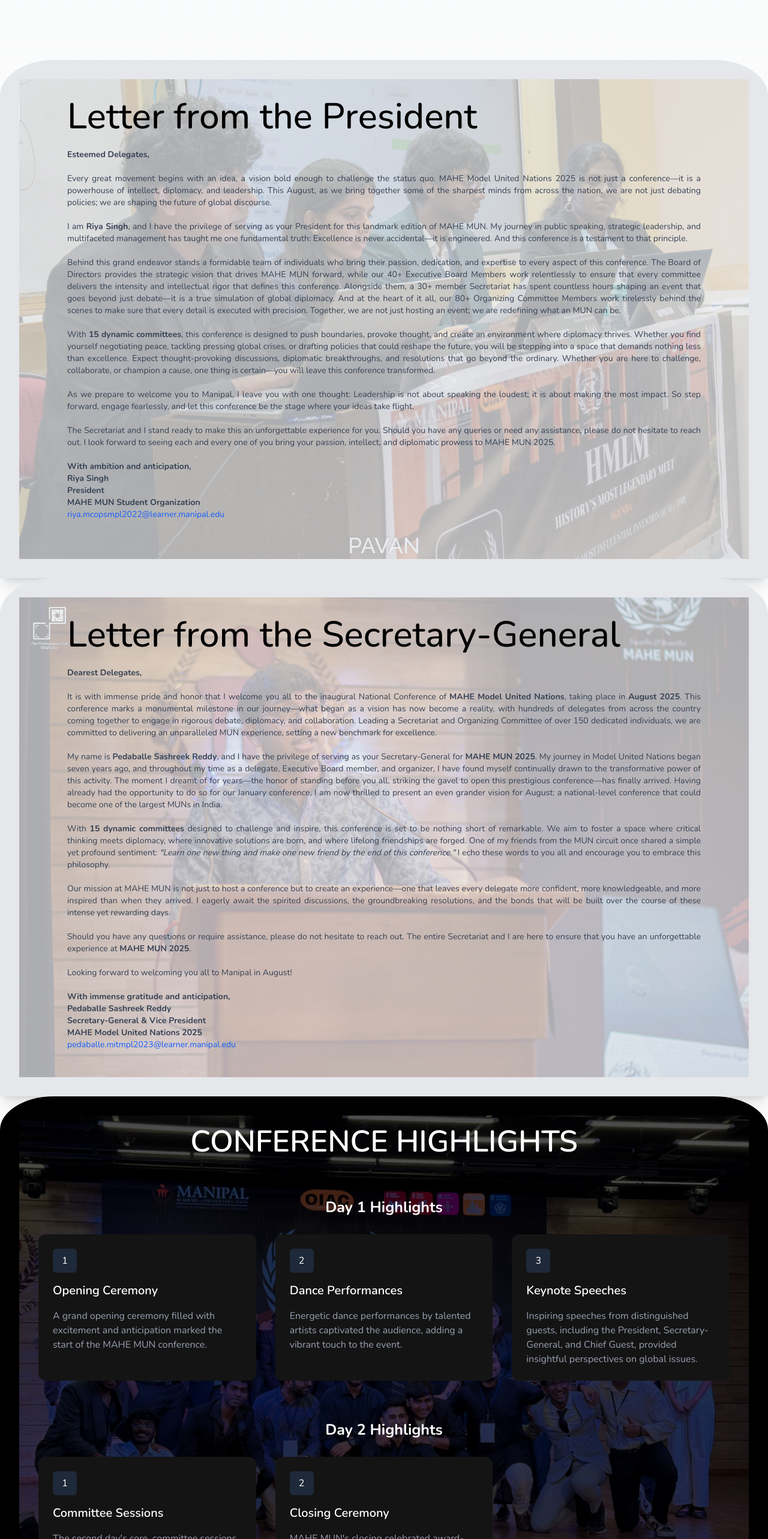
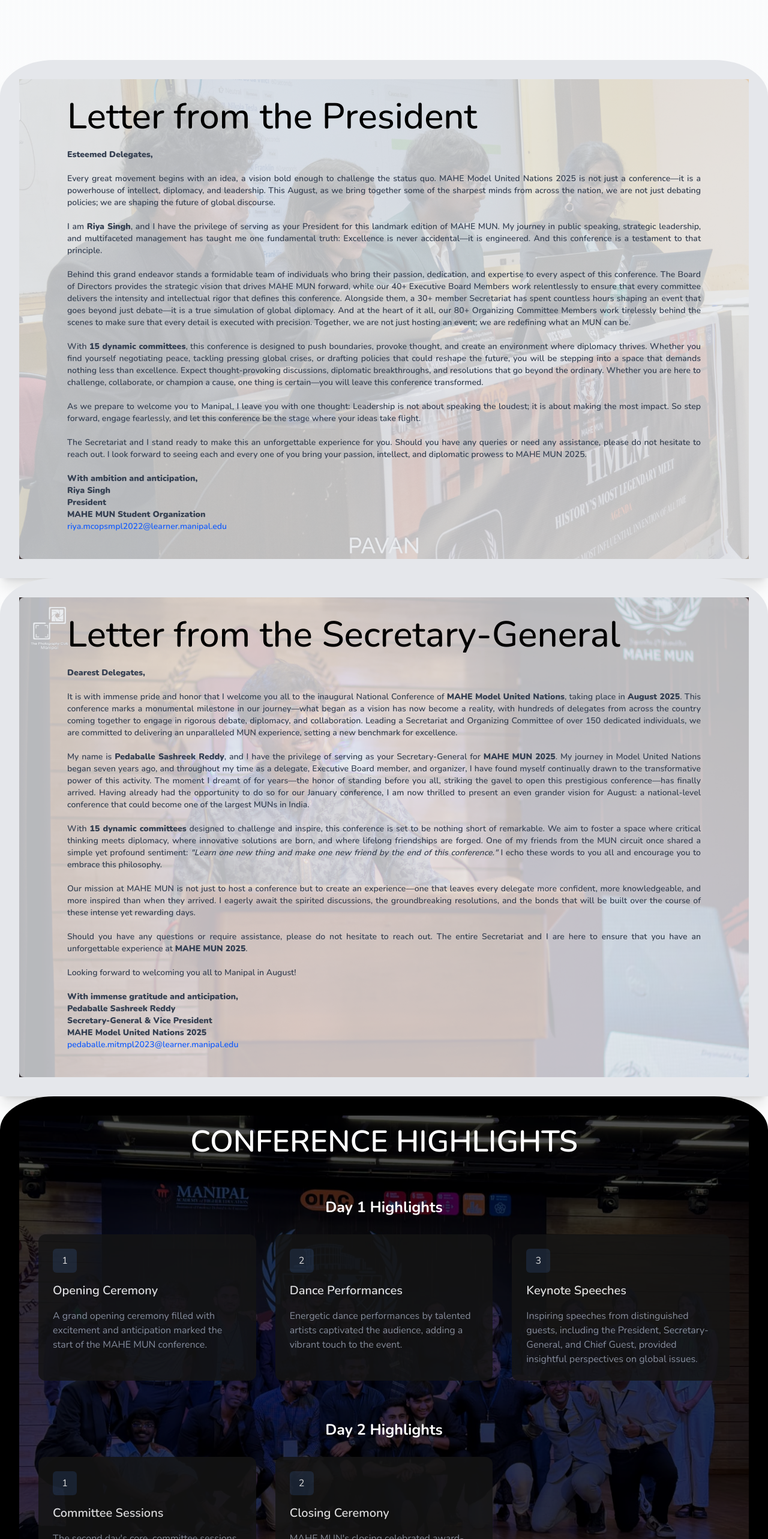
Before and after one commit to Mohak-Singhal/Mahe-Mun-2025-Website, a React (Vite) app: page / in a window 1280 px wide. Shown: the part 1500-4066 px from the top of the page at 60% size. Built offline with nearby package versions, Linux system fonts and the light colour scheme.

Commit message:
Background changes in conference and letter page

```diff
--- a/src/components/ConferenceHighlights.jsx
+++ b/src/components/ConferenceHighlights.jsx
@@ -71,7 +71,7 @@ const ConferenceHighlights = () => {
               {dayHighlight.events.map((event) => (
                 <div
                   key={event.id}
-                  className="bg-[#141414] p-6 rounded-xl flex flex-col items-start"
+                  className="bg-[#141414] opacity-85 p-6 rounded-xl flex flex-col items-start"
                 >
                   {/* Number in square */}
                   <div className="flex items-center justify-center bg-gray-800 text-white rounded-md w-10 h-10 mb-4">
--- a/src/pages/Home.jsx
+++ b/src/pages/Home.jsx
@@ -11,8 +11,9 @@ const LetterSectionGenSec = () => (
   <div className="relative min-h-screen">
     {/* Background Image */}
     <div
-      className="absolute inset-0 bg-[url('/gensec.jpg')] bg-cover  opacity-25"
+      className="absolute inset-0 bg-[url('/gensec.jpg')] bg-cover  opacity-80"
     ></div>
+    <div className="absolute inset-0 bg-gray-200 opacity-75 rounded-lg"></div>
 
     {/* Main Content */}
     <div className="relative z-10 px-6 md:px-12 w-full max-w-6xl mx-auto">
@@ -23,7 +24,7 @@ const LetterSectionGenSec = () => (
       />
 
       {/* Letter Content */}
-      <p className="mt-6 text-gray-700 text-sm text-justify">
+      <p className="mt-6 text-gray-700 text-sm font-semibold text-justify">
         <strong>Dearest Delegates,</strong>
         <br />
         <br />
@@ -105,9 +106,9 @@ const LetterSection = () => (
   <div className="relative min-h-screen">
     {/* Background Image */}
     <div
-      className="absolute inset-0 bg-[url('/mun3.jpg')] bg-cover bg-center opacity-25"
+      className="absolute inset-0 bg-[url('/mun3.jpg')] bg-cover bg-center opacity-80"
     ></div>
-
+    <div className="absolute inset-0 bg-gray-200 opacity-75 rounded-lg"></div>
     {/* Main Content */}
     <div className="relative z-10 px-6 md:px-12 w-full max-w-6xl mx-auto">
       {/* Title */}
@@ -117,7 +118,7 @@ const LetterSection = () => (
       />
 
       {/* Letter Content */}
-      <p className="mt-6 text-gray-700 text-sm text-justify">
+      <p className="mt-6 text-gray-700 text-sm font-semibold text-justify">
         <strong>Esteemed Delegates,</strong>
         <br />
         <br />
```
